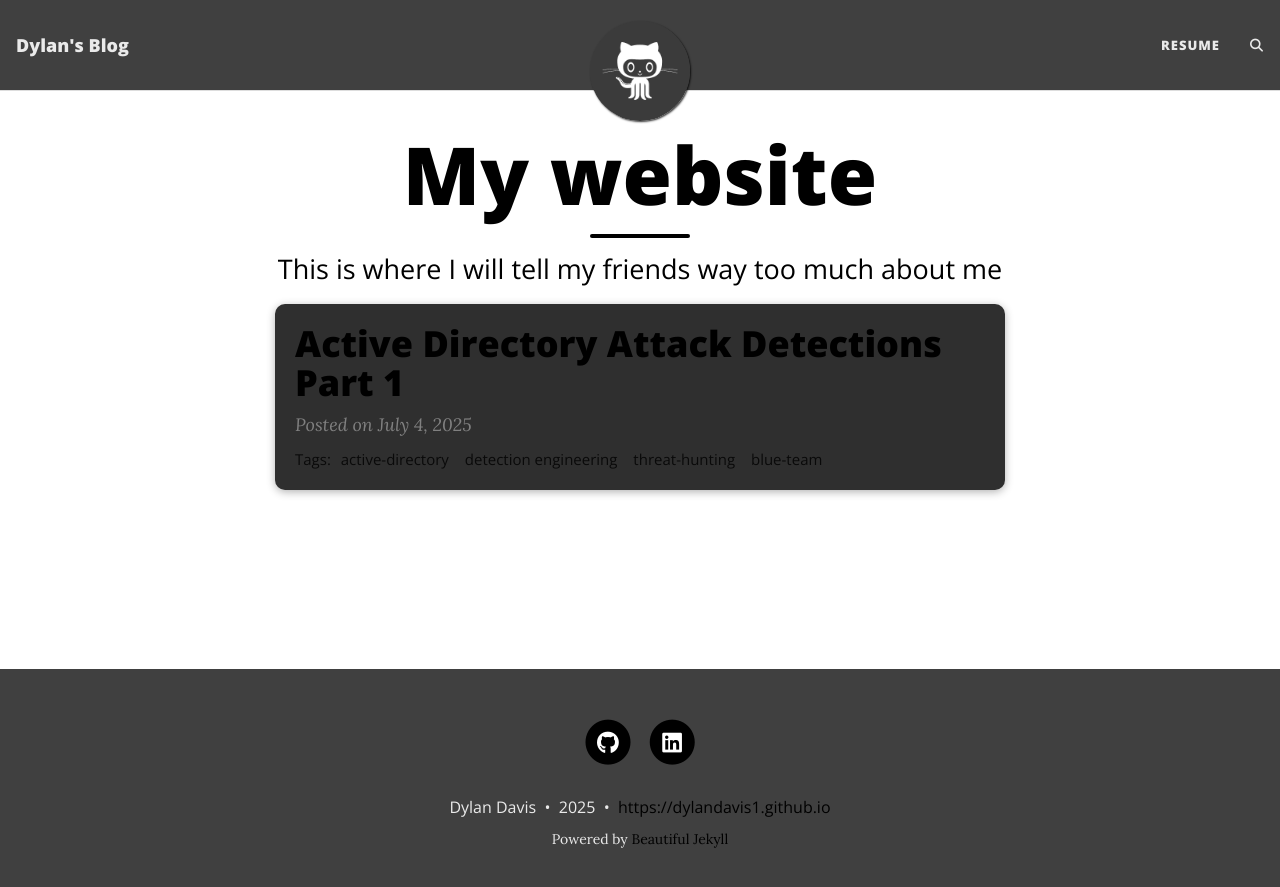
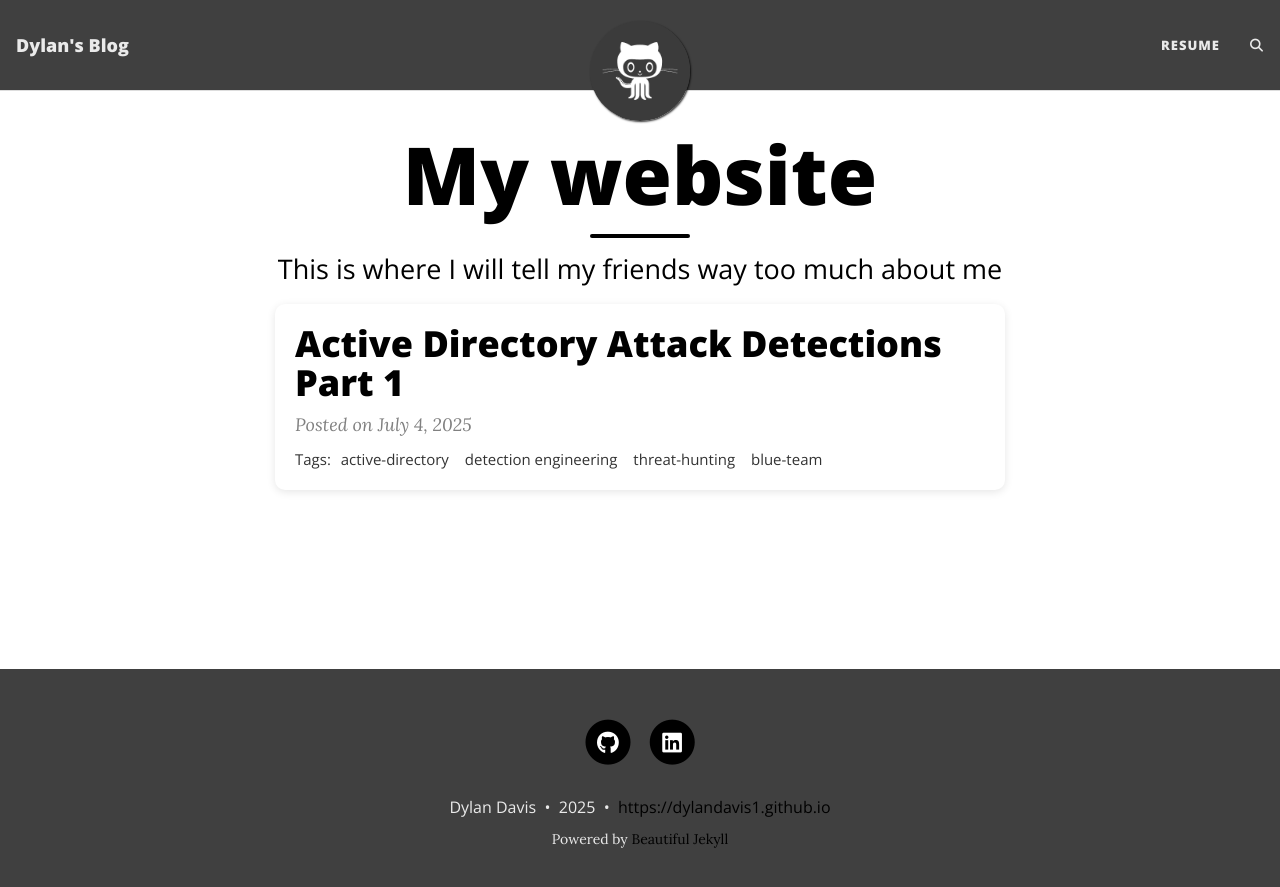
Before and after one commit to DylanDavis1/dylandavis1.github.io, a Jekyll site: the page built from index.html, in a window 1280 px wide. Shown: the top 887 px of the page. Built offline with Jekyll 4.4.1, drawn with Linux system fonts in a browser that asks for light colours; the list of posts is cut into pages by our own code; comment, search, counter and statistics services are not loaded.

Commit message:
Update custom-theme.css

```diff
--- a/assets/css/custom-theme.css
+++ b/assets/css/custom-theme.css
@@ -28,14 +28,16 @@ footer a {
 footer a:hover {
   color: {{ site.footer-hover-col }};
 }
+
+/* Light theme post previews */
 .post-preview {
-  background-color: #2f2f2f;
+  background-color: #ffffff;  /* <-- switch from dark to white */
   border-radius: 10px;
   padding: 20px;
   margin-bottom: 30px;
-  box-shadow: 0 2px 8px rgba(0,0,0,0.3);
+  box-shadow: 0 2px 8px rgba(0, 0, 0, 0.1);  /* softer shadow */
 }
 
 .post-preview:hover {
-  box-shadow: 0 4px 12px rgba(0,0,0,0.4);
+  box-shadow: 0 4px 12px rgba(0, 0, 0, 0.2);
 }
```
